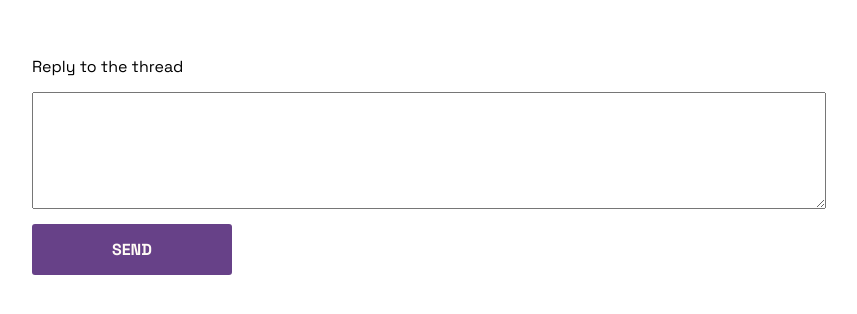
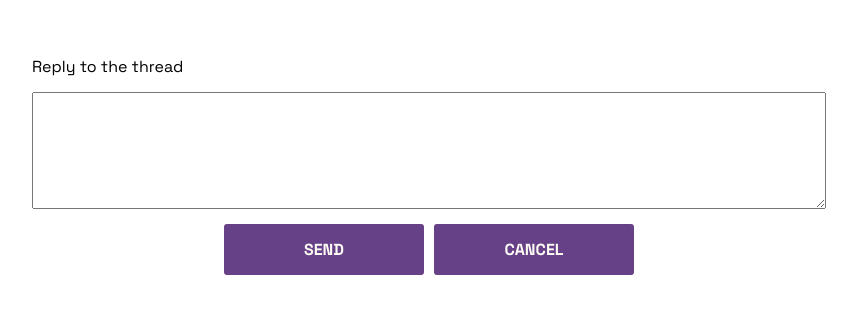
Before and after one commit to syk25/forum-client, a React (Create React App) app: page /1/replies in a window 1280 px wide. Shown: the part 222-536 px from the top of the page, without its empty margins (211-1068 px from the left). Built offline with nearby package versions, Linux system fonts and the light colour scheme; no server answers.

Commit message:
reply에 취소 버튼 추가

```diff
--- a/src/App.css
+++ b/src/App.css
@@ -36,3 +36,9 @@
     transform: rotate(360deg);
   }
 }
+
+.button-container {
+  display: flex;
+  gap: 10px; /* Adds some space between the buttons */
+  justify-content: center; /* Aligns the buttons to the start, change to center or end as needed */
+}
--- a/src/components/Replies.js
+++ b/src/components/Replies.js
@@ -55,14 +55,15 @@ const Replies = () => {
         setReply("");
     };
 
+    const handleCancel = () => {
+        navigate("/dashboard");
+    };
+
     return (
         <main className="replies">
             <h1 className="repliesTitle">{title}</h1>
 
-            <form
-                className="modal__content"
-                onSubmit={handleSubmitReply}
-            >
+            <form className="modal__content" onSubmit={handleSubmitReply}>
                 <label htmlFor="reply">Reply to the thread</label>
                 <textarea
                     rows={5}
@@ -73,7 +74,14 @@ const Replies = () => {
                     className="modalInput"
                 />
 
-                <button className="modalBtn">SEND</button>
+                <div className="button-container">
+                    <button className="modalBtn" type="submit">
+                        SEND
+                    </button>
+                    <button className="modalBtn" type="button" onClick={handleCancel}>
+                        CANCEL
+                    </button>
+                </div>
             </form>
 
             <div className="thread__container">
```
Lines whose indentation alone changed are shown as unchanged.
